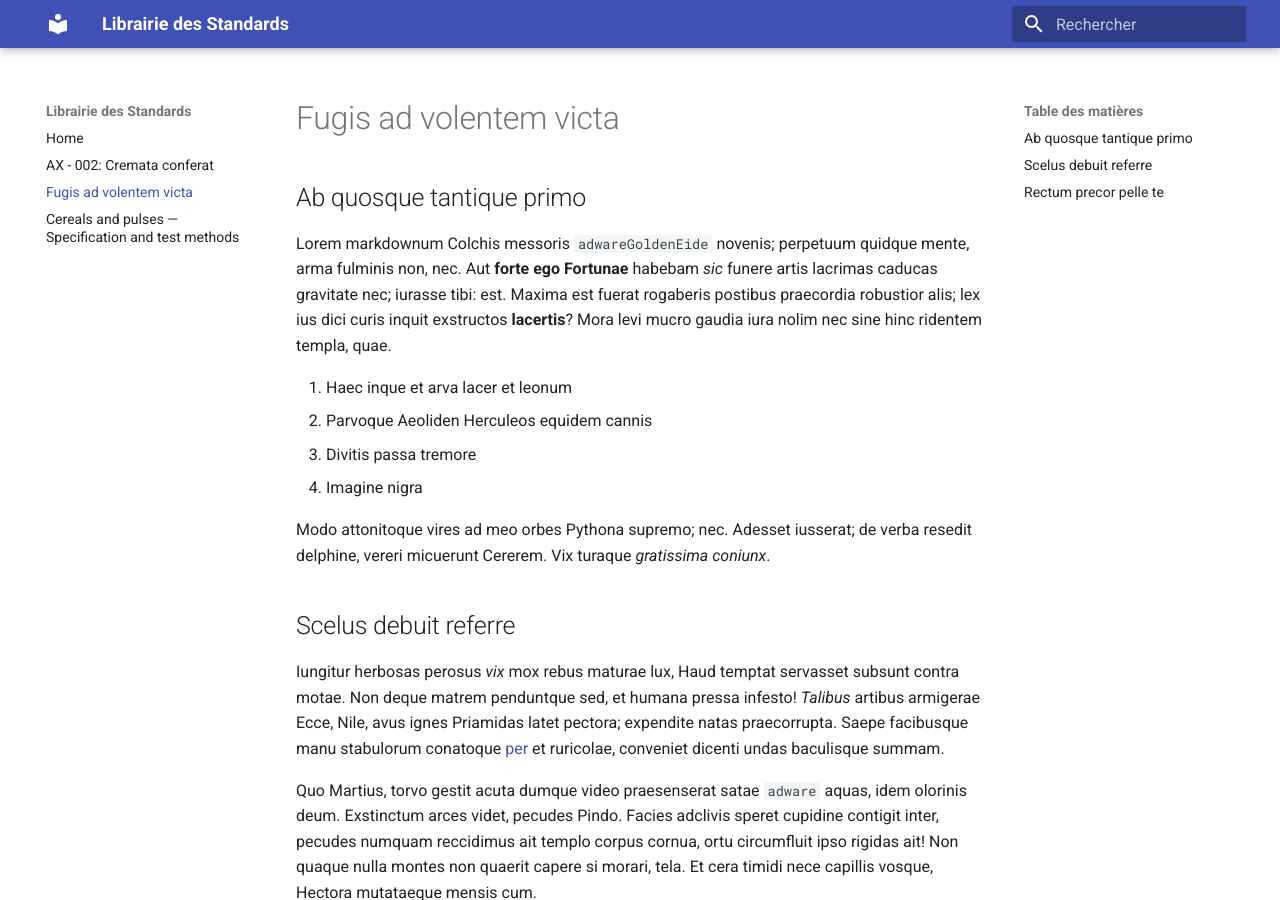
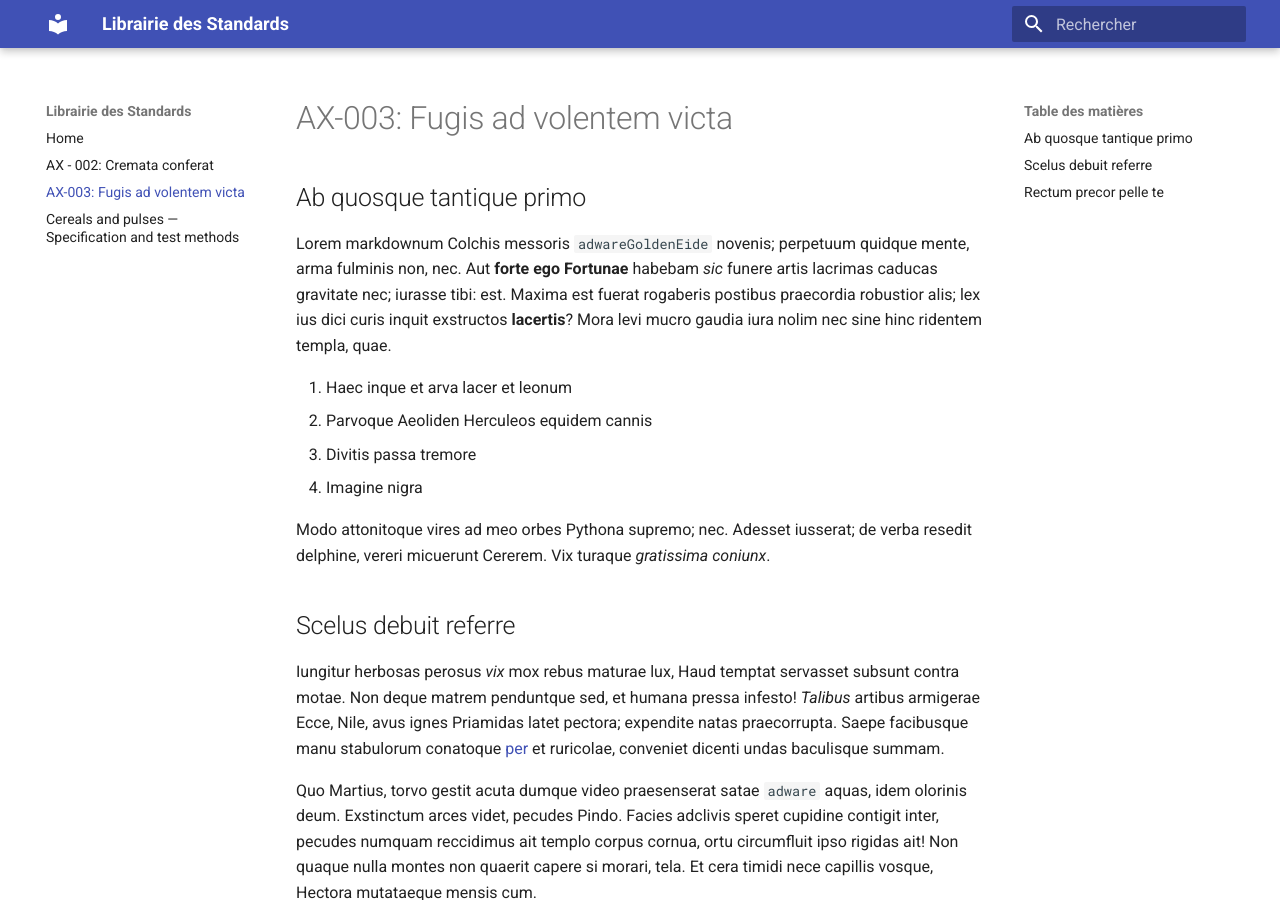
Before and after one commit to Shibukawa310/Test-Lorem-Ipsum, an MkDocs documentation site: the page built from docs/Lorem Ipsum 2.md, in a window 1280 px wide and 900 px high. Built offline with MkDocs 1.6.1 and Material for MkDocs 9.7.7, drawn with Linux system fonts in a browser that asks for light colours.

Commit message:
Rename document to include AX-003 identifier

```diff
--- a/docs/Lorem Ipsum 2.md
+++ b/docs/Lorem Ipsum 2.md
@@ -1,4 +1,4 @@
-# Fugis ad volentem victa
+# AX-003:  Fugis ad volentem victa
 
 ## Ab quosque tantique primo
 
```
